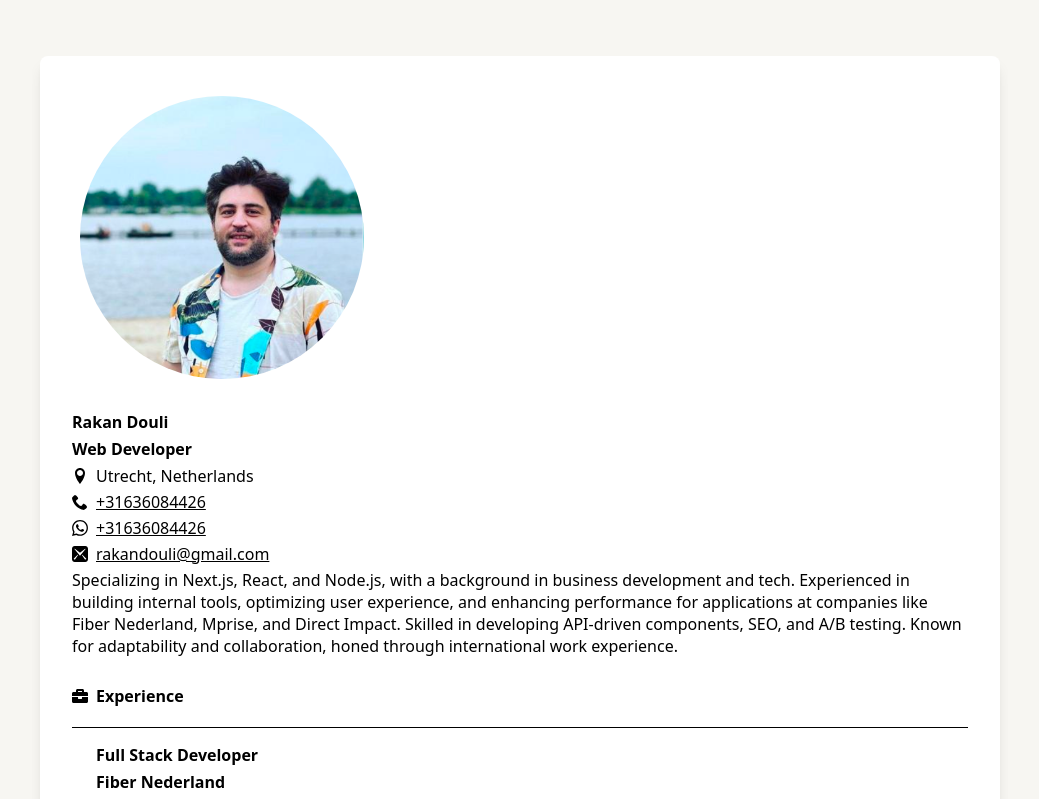
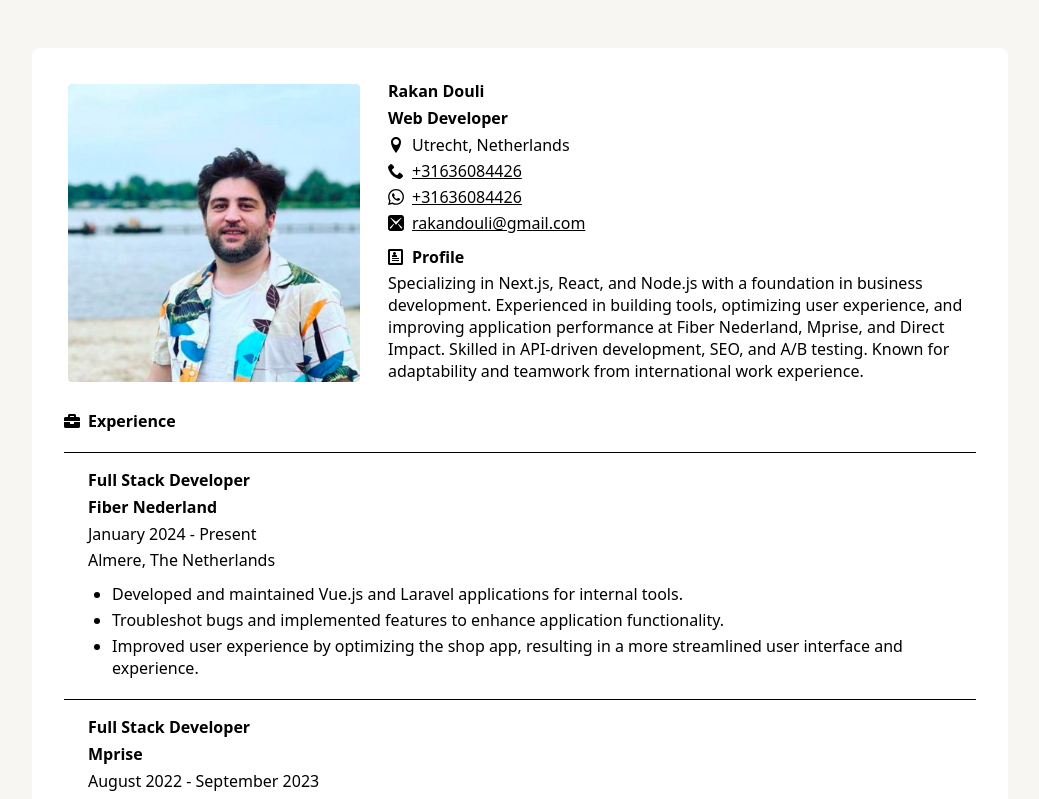
Before and after one commit to RakanDouli/resume, a Next.js app: page / in a window 1280 px wide. Shown: the top 799 px of the page, without its empty margins (120-1159 px from the left). Built offline with nearby package versions, Linux system fonts and the light colour scheme.

Commit message:
layout fix 2/2

```diff
--- a/app/data.json
+++ b/app/data.json
@@ -11,7 +11,7 @@
     "drivingLicenseType": "Standard",
     "photoUrl": "./Screenshot 2024-11-07 at 20.11.34.png",
     "title": "Web Developer",
-    "summary": "Specializing in Next.js, React, and Node.js, with a background in business development and tech. Experienced in building internal tools, optimizing user experience, and enhancing performance for applications at companies like Fiber Nederland, Mprise, and Direct Impact. Skilled in developing API-driven components, SEO, and A/B testing. Known for adaptability and collaboration, honed through international work experience.",
+    "summary": "Specializing in Next.js, React, and Node.js with a foundation in business development. Experienced in building tools, optimizing user experience, and improving application performance at Fiber Nederland, Mprise, and Direct Impact. Skilled in API-driven development, SEO, and A/B testing. Known for adaptability and teamwork from international work experience.",
     "additionalLinks": [
       {
         "label": "GitHub",
--- a/components/BasicInfoSection/index.tsx
+++ b/components/BasicInfoSection/index.tsx
@@ -19,21 +19,28 @@ const BasicInfoSection: FC<BasicInfoProps> = ({ data }) => (
 
     <Paragraph className="flex gap-sm items-center">
       <ImPhone />
-      <a href={`tel:${data.phone}`}>{data.phone} </a>
+      <a target="_blank" href={`tel:${data.phone}`}>
+        {data.phone}{" "}
+      </a>
     </Paragraph>
     <Paragraph className="flex gap-sm items-center">
       <ImWhatsapp />
-      <a href={`tel:${data.whatsApp}`}>{data.whatsApp} </a>
+      <a
+        target="_blank"
+        href={`https://wa.me/${data.whatsApp}?text=Hello%20${data.name}!.`}
+      >
+        {data.whatsApp}
+      </a>
     </Paragraph>
 
     {/* Email link */}
 
     <Paragraph className="flex gap-sm items-center">
       <ImMail3 />
-      <a href={`mailto:${data.email}`}>{data.email} </a>
+      <a target="_blank" href={`mailto:${data.email}`}>
+        {data.email}{" "}
+      </a>
     </Paragraph>
-
-    <Paragraph>{data.summary}</Paragraph>
   </div>
 );
 
--- a/components/LinksSection/index.tsx
+++ b/components/LinksSection/index.tsx
@@ -2,6 +2,7 @@
 import { FC } from "react";
 import { Links } from "@/types/resume";
 import { FiLink } from "react-icons/fi";
+import { SectionTitle } from "../Text";
 interface LinksSectionProps {
   links: Links[];
 }
@@ -9,11 +10,11 @@ interface LinksSectionProps {
 const LinksSection: FC<LinksSectionProps> = ({ links }) => {
   return (
     <section>
-      <h2 className="text-2xl font-semibold flex items-center gap-4 text-gray-800 dark:text-white">
+      <SectionTitle className="flex items-center gap-sm ">
         <FiLink />
         Links
-      </h2>
-      <ul className="mt-4 flex items-center gap-8">
+      </SectionTitle>
+      <ul className="mt-sm flex items-center gap-md">
         {links.map((link, index) => (
           <li key={index}>
             <a
--- /dev/null
+++ b/components/ProfileText/index.tsx
@@ -0,0 +1,21 @@
+// BasicInfoSection.tsx
+import { FC } from "react";
+import { BasicInfo } from "@/types/resume"; // Import BasicInfo type
+import { Paragraph, SectionTitle } from "../Text";
+import { ImProfile } from "react-icons/im";
+
+interface BasicInfoProps {
+  data: BasicInfo;
+}
+
+const ProfileText: FC<BasicInfoProps> = ({ data }) => (
+  <div className="basic-info">
+    <SectionTitle className="flex items-center gap-sm ">
+      {" "}
+      <ImProfile /> Profile
+    </SectionTitle>
+    <Paragraph>{data.summary}</Paragraph>
+  </div>
+);
+
+export default ProfileText;
--- a/components/ResumeImage/index.tsx
+++ b/components/ResumeImage/index.tsx
@@ -5,18 +5,31 @@ import Image from "next/image";
 interface HeaderSectionProps {
   name: string;
   imageUrl: string;
+  styles?: {
+    border?: boolean;
+    borderRadius?: boolean;
+    circle?: boolean;
+    shadow?: boolean;
+  };
 }
 
-const HeaderSection: FC<HeaderSectionProps> = ({ name, imageUrl }) => {
+const HeaderSection: FC<HeaderSectionProps> = ({ name, imageUrl, styles }) => {
   // console.log(imageUrl);
+  const itemClasses = [
+    styles?.border ? "border border-dark" : "",
+    styles?.borderRadius ? "rounded-lg" : "",
+    styles?.circle ? "rounded-full" : "",
+    styles?.shadow ? "shadow-lg" : "",
+    " p-1 object-cover",
+  ].join(" ");
   return (
-    <div className="flex-shrink-0 flex md:justify-start justify-center">
+    <div className="flex-shrink-0 flex md:justify-start justify-center ">
       <Image
         src={"/Screenshot 2024-11-07 at 20.11.34.png"}
         alt={`${name} image`}
         width={300}
         height={300}
-        className="rounded-full border-4 p-1"
+        className={itemClasses}
         priority
       />
     </div>
--- a/components/SkillsSection/index.tsx
+++ b/components/SkillsSection/index.tsx
@@ -2,7 +2,7 @@
 import { FC } from "react";
 import { Skills } from "@/types/resume";
 import { FaTools } from "react-icons/fa";
-import { SectionTitle, Title } from "../Text";
+import { Paragraph, SectionTitle, Title } from "../Text";
 
 interface SkillsSectionProps {
   skills: Skills;
@@ -30,14 +30,14 @@ const SkillsSection: FC<SkillsSectionProps> = ({ skills, styles }) => {
       <div className="flex flex-wrap gap-sm">
         {skills.technical.map((skill, idx) => (
           <span key={idx} className={itemClasses}>
-            {skill}
+            <Paragraph>{skill}</Paragraph>
           </span>
         ))}
       </div>
       <div className="flex flex-wrap gap-sm">
         {skills.other.map((skill, idx) => (
           <span key={idx} className={itemClasses}>
-            {skill}
+            <Paragraph>{skill}</Paragraph>
           </span>
         ))}
       </div>
--- a/components/ThemeLayout/index.tsx
+++ b/components/ThemeLayout/index.tsx
@@ -10,7 +10,7 @@ import EducationSection from "@/components/EducationSection";
 import LanguagesSection from "@/components/LanguagesSection";
 import LinksSection from "@/components/LinksSection";
 import ResumeImage from "@/components/ResumeImage";
-
+import ProfileText from "@/components/ProfileText";
 interface ResumeProps {
   data: ResumeData;
 }
@@ -18,12 +18,25 @@ interface ResumeProps {
 const ThemeLayout: FC<ResumeProps> = ({ data }) => {
   return (
     <section className="container">
-      <div className="bg-light rounded-lg shadow-lg flex flex-col gap-lg sm:pt-xl pt-md pb-2xl sm:px-xl px-md m-sm">
+      <div className="bg-light rounded-lg shadow-lg overflow-hidden">
+        <div className="flex flex-col gap-lg sm:pt-xl pt-md pb-2xl sm:px-xl px-md">
+          <div className="flex md:flex-row flex-col gap-lg ">
             <ResumeImage
               imageUrl={data.basicInfo.photoUrl}
               name={data.basicInfo.name}
+              styles={{
+                border: false,
+                borderRadius: true,
+                shadow: false,
+                circle: false,
+              }}
             />
+            <div className="flex flex-col gap-sm">
               <BasicInfoSection data={data.basicInfo} />
+              <ProfileText data={data.basicInfo} />
+            </div>
+          </div>
+
           <ExperienceSection
             experiences={data.experience}
             styles={{
@@ -63,6 +76,119 @@ const ThemeLayout: FC<ResumeProps> = ({ data }) => {
             <LinksSection links={data.basicInfo.additionalLinks} />
           )}
         </div>
+        {/* <div className="flex sm:pt-xl pt-md pb-2xl">
+          <div className="flex flex-col gap-lg w-[37%] border-r sm:px-xl px-md">
+            <ResumeImage
+              imageUrl={data.basicInfo.photoUrl}
+              name={data.basicInfo.name}
+              styles={{
+                border: true,
+                borderRadius: true,
+                shadow: false,
+                circle: false,
+              }}
+            />
+            <BasicInfoSection data={data.basicInfo} />
+            <ProfileText data={data.basicInfo} />
+            <SkillsSection
+              styles={{
+                border: true,
+                borderRadius: true,
+                shadow: false,
+              }}
+              skills={data.skills}
+            />
+            <LanguagesSection
+              styles={{
+                rate: true,
+                border: true,
+                borderRadius: true,
+                shadow: false,
+              }}
+              languages={data.languages}
+            />
+            {data.basicInfo.additionalLinks && (
+              <LinksSection links={data.basicInfo.additionalLinks} />
+            )}
+          </div>
+          <div className="flex flex-col gap-lg w-[63%] sm:px-xl px-md ">
+            <ExperienceSection
+              experiences={data.experience}
+              styles={{
+                underline: true,
+                border: false,
+                borderRadius: false,
+                shadow: false,
+              }}
+            />
+            <EducationSection
+              education={data.education}
+              styles={{
+                underline: true,
+                border: false,
+                borderRadius: false,
+                shadow: false,
+              }}
+            />
+          </div>
+        </div> */}
+        {/* <div className="flex">
+          <div className="flex flex-col gap-md w-[37%] bg-lightgray sm:pt-xl pt-md pb-2xl sm:px-xl px-md">
+            <ResumeImage
+              imageUrl={data.basicInfo.photoUrl}
+              name={data.basicInfo.name}
+              styles={{
+                border: false,
+                borderRadius: false,
+                shadow: false,
+                circle: true,
+              }}
+            />
+            <BasicInfoSection data={data.basicInfo} />
+            <SkillsSection
+              styles={{
+                border: false,
+                borderRadius: true,
+                shadow: true,
+              }}
+              skills={data.skills}
+            />
+            <LanguagesSection
+              styles={{
+                rate: true,
+                border: false,
+                borderRadius: true,
+                shadow: true,
+              }}
+              languages={data.languages}
+            />
+            {data.basicInfo.additionalLinks && (
+              <LinksSection links={data.basicInfo.additionalLinks} />
+            )}
+          </div>
+          <div className="flex flex-col gap-md w-[63%] sm:pt-xl pt-md pb-2xl sm:px-xl px-md ">
+            <ProfileText data={data.basicInfo} />
+            <ExperienceSection
+              experiences={data.experience}
+              styles={{
+                underline: false,
+                border: false,
+                borderRadius: true,
+                shadow: true,
+              }}
+            />
+            <EducationSection
+              education={data.education}
+              styles={{
+                underline: false,
+                border: false,
+                borderRadius: true,
+                shadow: true,
+              }}
+            />
+          </div>
+        </div> */}
+      </div>
     </section>
   );
 };
```
Also changed, not shown: components/ThemeLayout/ThemeLayout.module.scss (deleted). Lines whose indentation alone changed are shown as unchanged.
